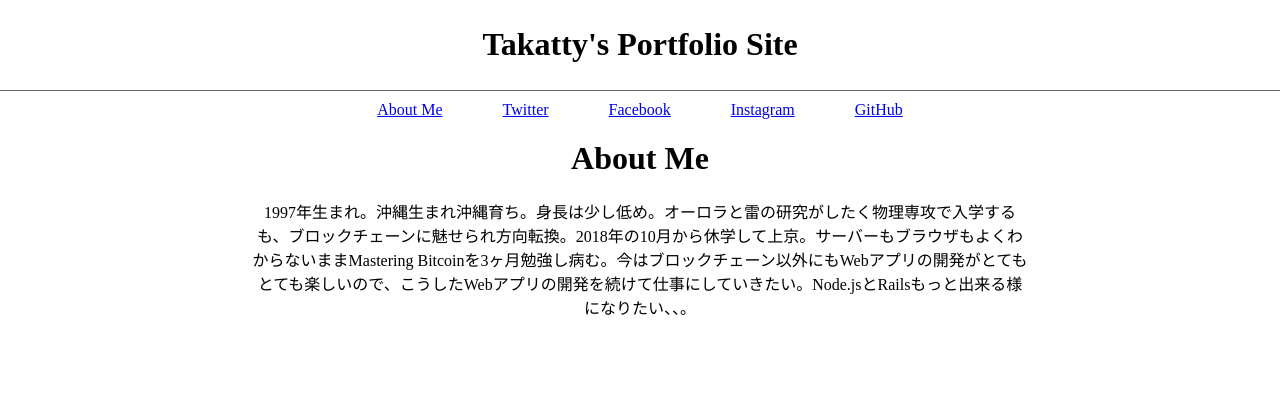
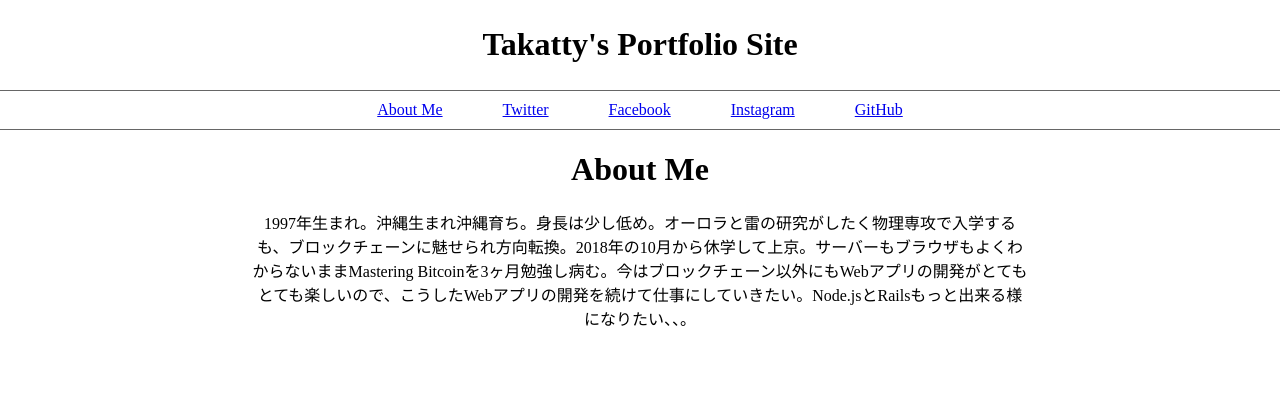
Before and after one commit to takattty/MyPortfolioSite-1, a PHP site: page / in a window 1280 px wide. Shown: the top 420 px of the page. Run offline with PHP 8.4, Linux system fonts and the light colour scheme; some libraries are stand-ins or nearby versions.

Commit message:
css変更

```diff
--- a/index.css
+++ b/index.css
@@ -24,6 +24,8 @@ body {
     -webkit-align-items: center;
     align-items: center;
     padding-top: 10px;
+    padding-bottom: 10px;
+    border-bottom: 1px solid #666666;
 }
 
 .nav-item {
```
